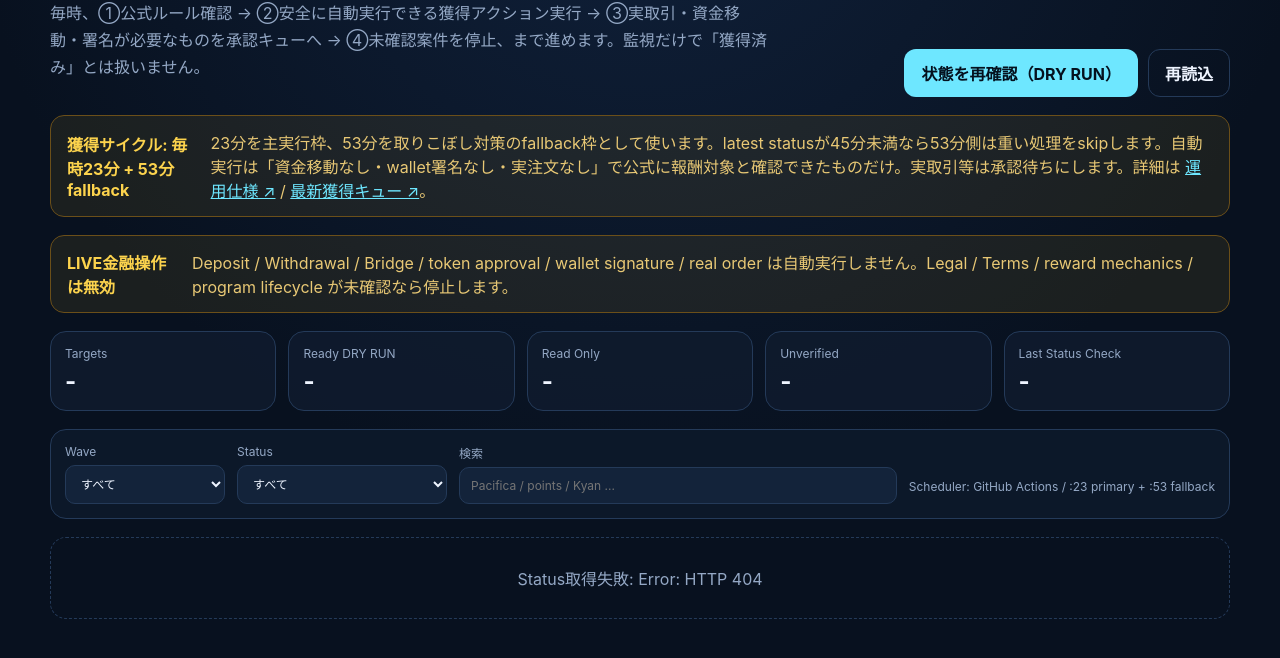
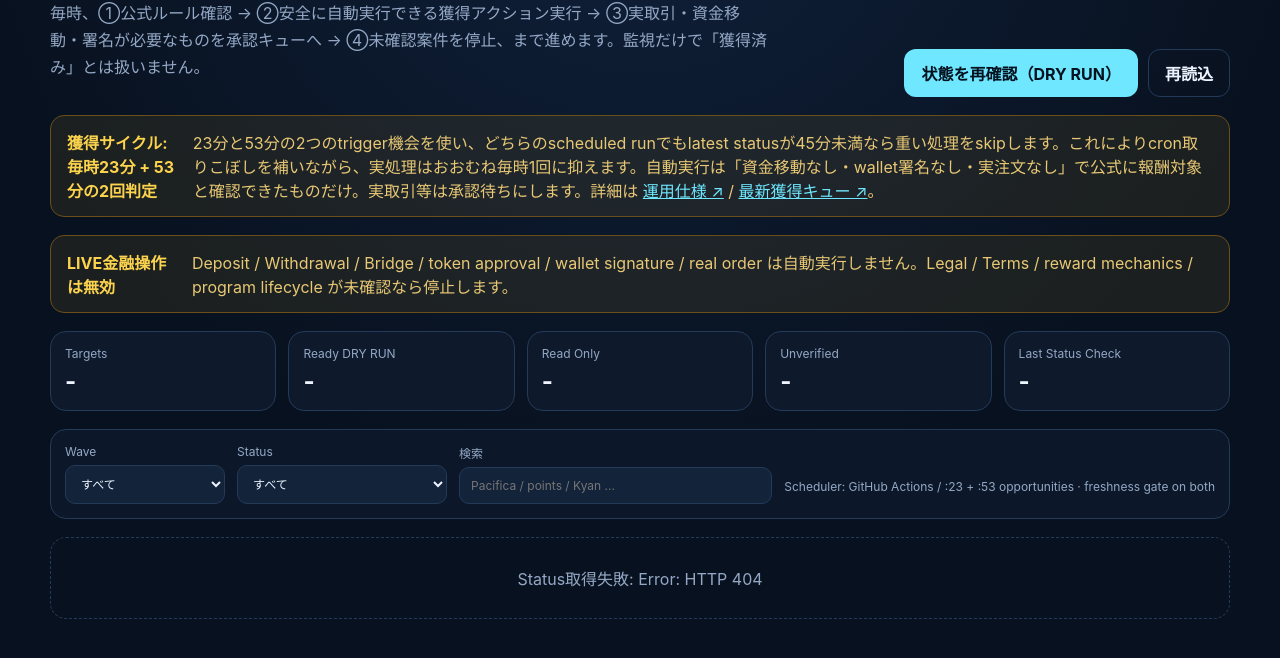
Before and after one commit to univcorp2-ctrl/crypto-auto-trade, a plain HTML site: page static/airdrop.html in a window 1280 px wide. Shown: the part 172-830 px from the top of the page. Drawn offline with Linux system fonts and the light colour scheme; no server answers.

Commit message:
fix: clarify freshness gate on both schedule opportunities

```diff
--- a/static/airdrop.html
+++ b/static/airdrop.html
@@ -22,8 +22,8 @@
     </header>
 
     <section class="notice">
-      <strong>獲得サイクル: 毎時23分 + 53分fallback</strong>
-      <span>23分を主実行枠、53分を取りこぼし対策のfallback枠として使います。latest statusが45分未満なら53分側は重い処理をskipします。自動実行は「資金移動なし・wallet署名なし・実注文なし」で公式に報酬対象と確認できたものだけ。実取引等は承認待ちにします。詳細は <a href="https://github.com/univcorp2-ctrl/crypto-auto-trade/blob/main/AIRDROP_OPERATIONS.md" target="_blank" rel="noreferrer">運用仕様 ↗</a> / <a href="https://github.com/univcorp2-ctrl/crypto-auto-trade/blob/main/data/airdrop/acquisition-latest.json" target="_blank" rel="noreferrer">最新獲得キュー ↗</a>。</span>
+      <strong>獲得サイクル: 毎時23分 + 53分の2回判定</strong>
+      <span>23分と53分の2つのtrigger機会を使い、どちらのscheduled runでもlatest statusが45分未満なら重い処理をskipします。これによりcron取りこぼしを補いながら、実処理はおおむね毎時1回に抑えます。自動実行は「資金移動なし・wallet署名なし・実注文なし」で公式に報酬対象と確認できたものだけ。実取引等は承認待ちにします。詳細は <a href="https://github.com/univcorp2-ctrl/crypto-auto-trade/blob/main/AIRDROP_OPERATIONS.md" target="_blank" rel="noreferrer">運用仕様 ↗</a> / <a href="https://github.com/univcorp2-ctrl/crypto-auto-trade/blob/main/data/airdrop/acquisition-latest.json" target="_blank" rel="noreferrer">最新獲得キュー ↗</a>。</span>
     </section>
 
     <section class="notice">
@@ -59,7 +59,7 @@
       <label>検索
         <input id="search" placeholder="Pacifica / points / Kyan ..."/>
       </label>
-      <span class="schedule">Scheduler: GitHub Actions / :23 primary + :53 fallback</span>
+      <span class="schedule">Scheduler: GitHub Actions / :23 + :53 opportunities · freshness gate on both</span>
     </section>
 
     <section id="loading" class="loading">Loading...</section>
```
